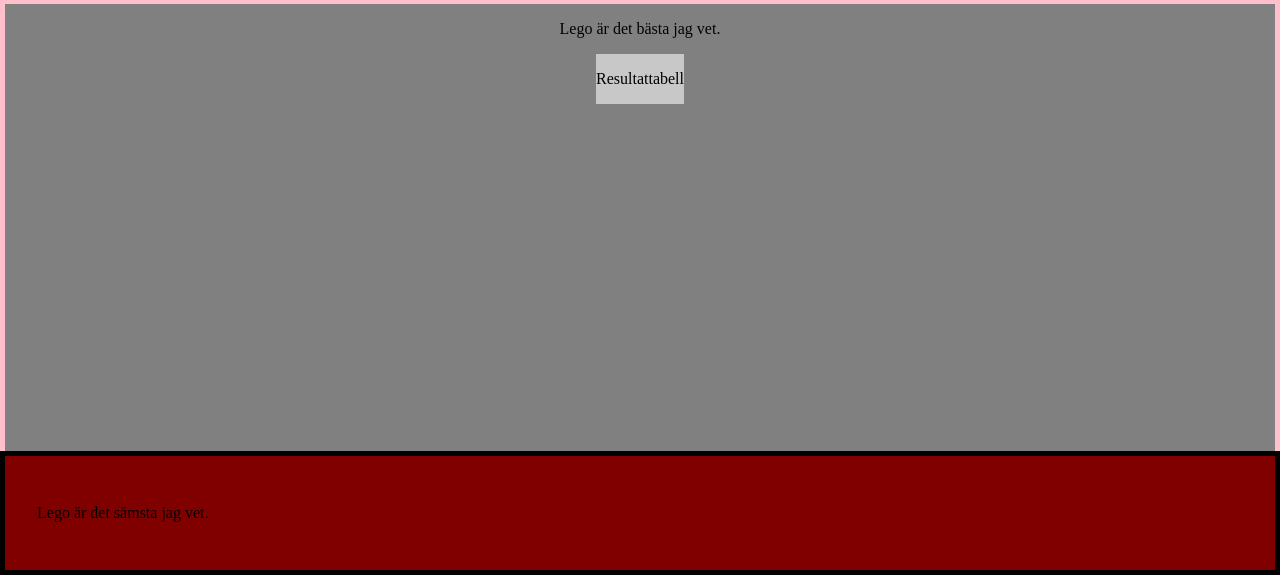
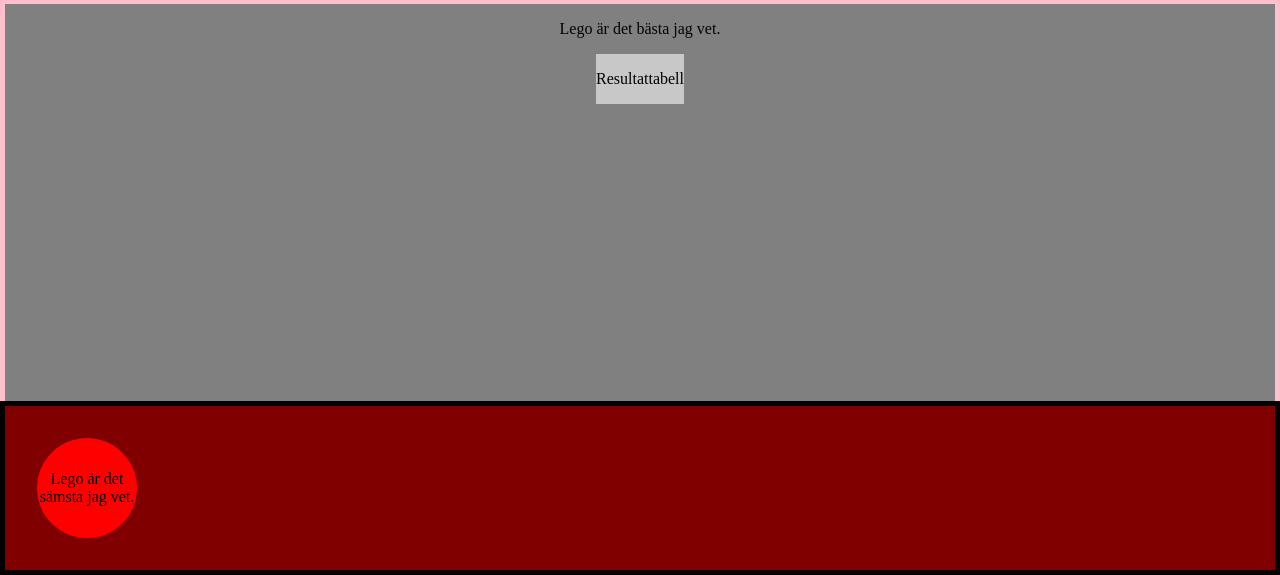
Before and after one commit to JohnnyElmer/TNMK30, a PHP site: page /hem.html in a window 1280 px wide. Shown: the part 225-800 px from the top of the page. Run offline with PHP 8.4, Linux system fonts and the light colour scheme.

Commit message:
cirkeldiv

```diff
--- a/Lego.css
+++ b/Lego.css
@@ -65,3 +65,16 @@ body{
 	right:0;
 	left:0;
 }
+
+
+.cirkeldiv
+{
+	  height:100px;
+	  width:100px;
+
+      border-radius: 50%;
+      background: red;
+	  text-align:center;
+	  display:table-cell;
+	  vertical-align:middle;
+}
--- a/hem.html
+++ b/hem.html
@@ -28,7 +28,9 @@
 
 
 <div id="sidfot">
-	<p>Lego är det sämsta jag vet.</p>
+	<div class="cirkeldiv">
+		<p>Lego är det sämsta jag vet.</p>
+	</div>
 </div>
 
 </body>
```
